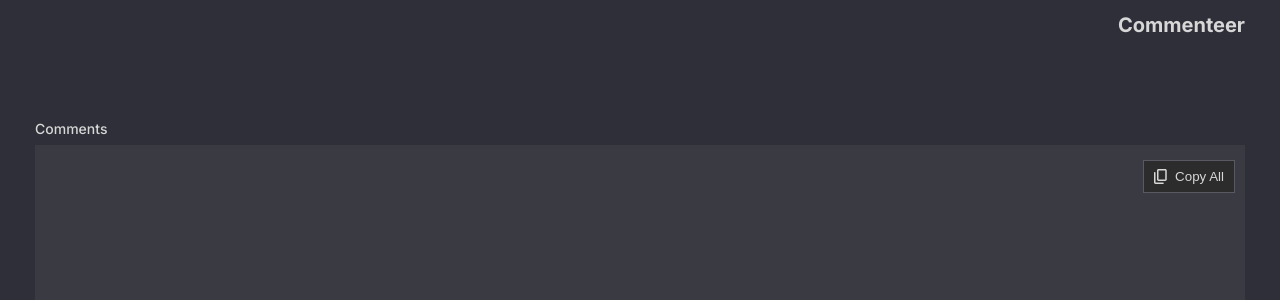
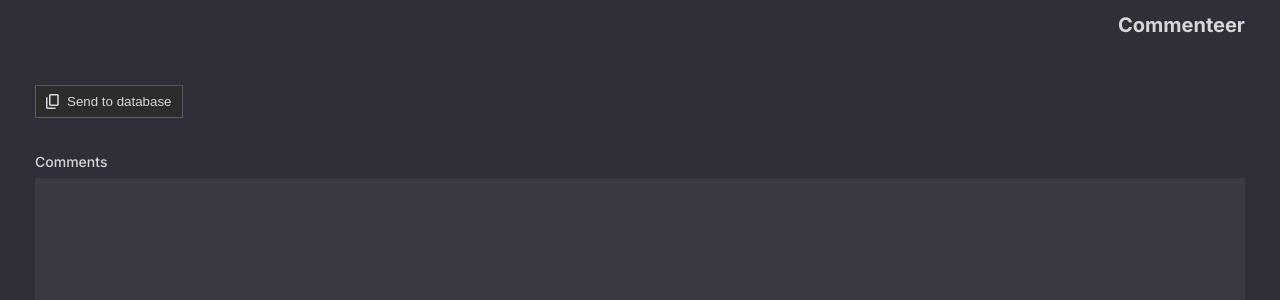
Before and after one commit to mazurcodes/commenteer, a Next.js app: page /testcomponents in a window 1280 px wide. Shown: the top 300 px of the page. Built offline with nearby package versions, Linux system fonts and the light colour scheme.

Commit message:
comments input to send them to the db

```diff
--- /dev/null
+++ b/app/components/CommentInput/index.module.scss
@@ -0,0 +1,39 @@
+.completionWrapper {
+  position: relative;
+}
+
+.label {
+  display: flex;
+  flex-direction: column;
+  font-size: 14px;
+  font-weight: 500;
+  margin-top: 35px;
+
+  p {
+    padding-bottom: 8px;
+  }
+}
+
+.textarea {
+  resize: none;
+  font-family: 'Inter';
+  padding: 15px;
+  color: #d7d7d7;
+  background-color: #393a42;
+  border: none;
+}
+
+.copyBtn {
+  display: flex;
+  align-items: center;
+  // position: absolute;
+  top: 40px;
+  right: 10px;
+  padding: 8px 10px;
+  background-color: #2c2c2c;
+  border: 1px solid #585963;
+}
+
+.copyBtnIcon {
+  margin-right: 8px;
+}
--- /dev/null
+++ b/app/components/CommentInput/index.tsx
@@ -0,0 +1,41 @@
+import { useState } from 'react';
+import styles from './index.module.scss';
+import Image from 'next/image';
+import CopyIcon from '@/assets/CopyIcon.svg';
+import {
+  commentsArrayToObjects,
+  extractCommentsToArray,
+} from '@/utils/textUtils';
+
+const CommentInput = () => {
+  const [completion, setCompletion] = useState<string>();
+
+  const handleSend = () => {
+    const commentsArray = completion ? extractCommentsToArray(completion) : [];
+    const commentObjects = commentsArrayToObjects(commentsArray, 'positive');
+    console.log(commentObjects);
+  };
+
+  return (
+    <div className={styles.completionWrapper}>
+      {' '}
+      <button className={styles.copyBtn} onClick={handleSend}>
+        <Image src={CopyIcon} alt="copy icon" className={styles.copyBtnIcon} />
+        Send to database
+      </button>
+      <label htmlFor="completion" className={styles.label}>
+        <p>Comments</p>
+
+        <textarea
+          name="completion"
+          value={completion}
+          onChange={(event) => setCompletion(event.target.value)}
+          className={styles.textarea}
+          rows={30}
+        />
+      </label>
+    </div>
+  );
+};
+
+export default CommentInput;
--- a/app/testcomponents/page.tsx
+++ b/app/testcomponents/page.tsx
@@ -1,11 +1,11 @@
 'use client';
-import CompletionDisplay from '@/components/CompletionDisplay';
+import CommentInput from '@/components/CommentInput';
 import styles from '@/page.module.scss';
 
 export default function Home() {
   return (
     <main className={styles.main}>
-      <CompletionDisplay completionData="" />
+      <CommentInput />
     </main>
   );
 }
```
